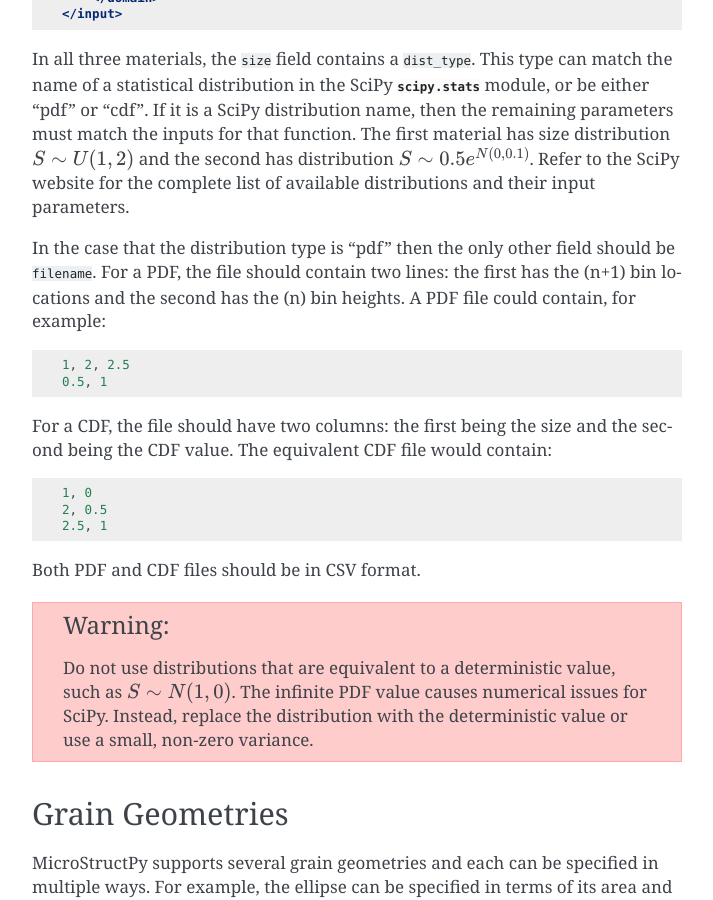
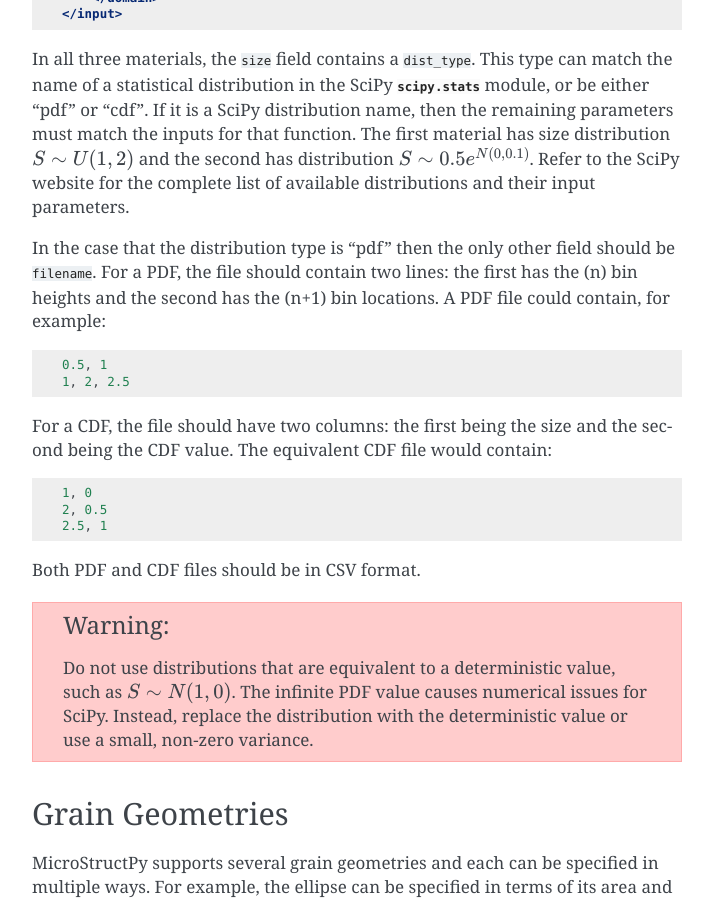
Before and after one commit to kip-hart/MicroStructPy, a Sphinx documentation site: the page built from docs/source/cli/material.rst, in a window 1280 px wide and 900 px high, scrolled down 2486 px. Shown: the whole window, without its empty margins (398-1111 px from the left). Built offline with Sphinx 7.4.7, drawn with Linux system fonts in a browser that asks for light colours; the version number is read from the project's files by our own code.

```diff
--- a/docs/source/cli/material.rst
+++ b/docs/source/cli/material.rst
@@ -150,12 +150,12 @@ the complete list of available distributions and their input parameters.
 
 In the case that the distribution type is "pdf" then the only other field
 should be ``filename``.
-For a PDF, the file should contain two lines: the first has the (n+1) bin
-locations and the second has the (n) bin heights.
+For a PDF, the file should contain two lines: the first has the (n) bin
+heights and the second has the (n+1) bin locations.
 A PDF file could contain, for example::
 
+    0.5, 1
     1, 2, 2.5
-    0.5, 1
 
 For a CDF, the file should have two columns: the first being the size and the
 second being the CDF value.
```
Also changed, not shown: 1 other file.
